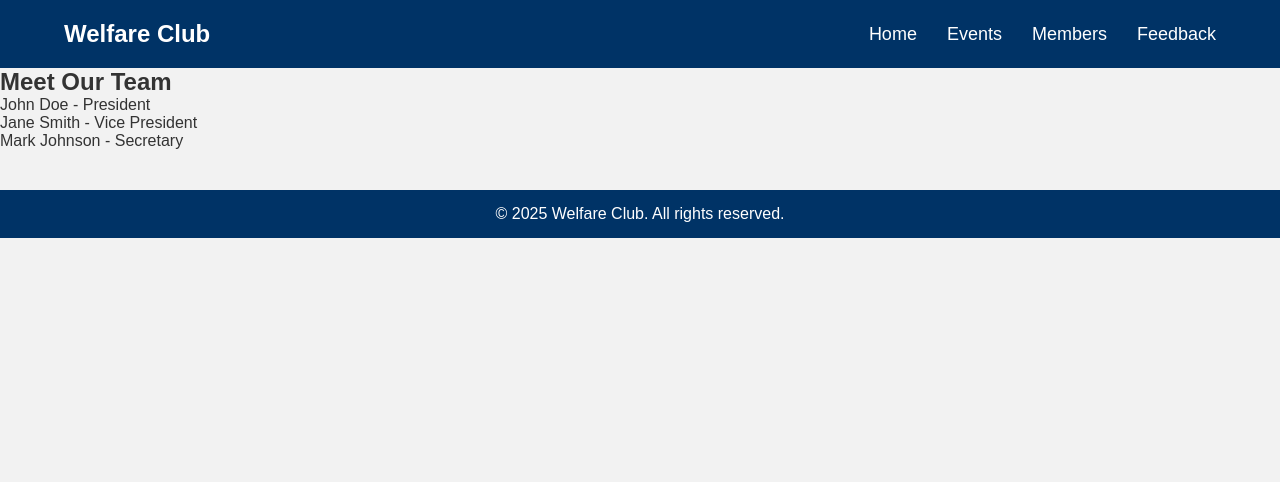
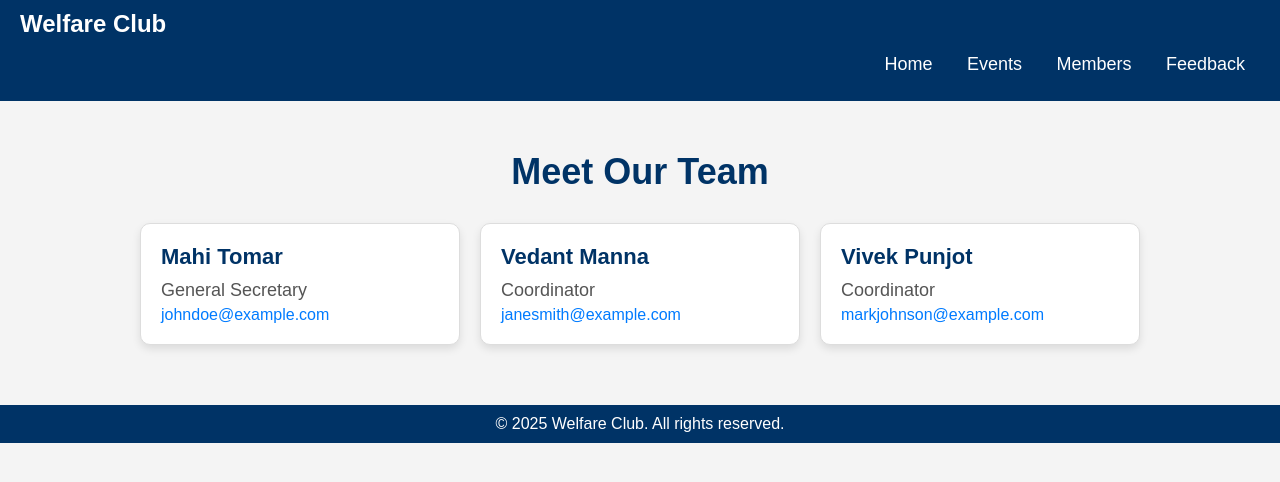
Before and after one commit to Vedant-Manna/welfare-club-iitg.odp, a plain HTML site: page members.html in a window 1280 px wide. Drawn offline with Linux system fonts and the light colour scheme.

Commit message:
Update members.html

```diff
--- a/members.html
+++ b/members.html
@@ -3,7 +3,110 @@
 <head>
   <meta charset="UTF-8">
   <title>Welfare Club - Members</title>
-  <link rel="stylesheet" href="style.css">
+  <style>
+    body {
+      font-family: Arial, sans-serif;
+      margin: 0;
+      padding: 0;
+      background-color: #f4f4f4;
+    }
+
+    header {
+      background-color: #003366;
+      padding: 10px 20px;
+      color: white;
+    }
+
+    .logo {
+      font-size: 24px;
+      font-weight: bold;
+    }
+
+    .nav-links {
+      list-style: none;
+      padding: 0;
+      text-align: right;
+    }
+
+    .nav-links li {
+      display: inline;
+      margin: 0 15px;
+    }
+
+    .nav-links a {
+      color: white;
+      text-decoration: none;
+      font-size: 18px;
+    }
+
+    nav a:hover {
+      text-decoration: underline;
+    }
+
+    main {
+      padding: 20px;
+    }
+
+    h1 {
+      text-align: center;
+      font-size: 36px;
+      margin-bottom: 30px;
+      color: #003366;
+    }
+
+    .members-grid {
+      display: grid;
+      grid-template-columns: repeat(auto-fit, minmax(250px, 1fr));
+      gap: 20px;
+      max-width: 1000px;
+      margin: 0 auto;
+    }
+
+    .member-card {
+      background-color: white;
+      border: 1px solid #ddd;
+      border-radius: 10px;
+      padding: 20px;
+      box-shadow: 0 4px 8px rgba(0,0,0,0.1);
+      transition: transform 0.3s, box-shadow 0.3s;
+    }
+
+    .member-card:hover {
+      transform: translateY(-5px);
+      box-shadow: 0 8px 16px rgba(0,0,0,0.2);
+    }
+
+    .member-name {
+      font-size: 22px;
+      font-weight: bold;
+      color: #003366;
+      margin-bottom: 10px;
+    }
+
+    .member-position {
+      font-size: 18px;
+      color: #555;
+      margin-bottom: 5px;
+    }
+
+    .member-email {
+      font-size: 16px;
+      color: #007BFF;
+      text-decoration: none;
+    }
+
+    footer {
+      text-align: center;
+      padding: 10px;
+      background-color: #003366;
+      color: white;
+      margin-top: 40px;
+    }
+
+    footer p {
+      margin: 0;
+    }
+  </style>
 </head>
 <body>
   <header>
@@ -21,11 +124,25 @@
   <main>
     <section class="content">
       <h1>Meet Our Team</h1>
-      <ul class="members-list">
-        <li>John Doe - President</li>
-        <li>Jane Smith - Vice President</li>
-        <li>Mark Johnson - Secretary</li>
-      </ul>
+      <div class="members-grid">
+        <div class="member-card">
+          <div class="member-name">Mahi Tomar</div>
+          <div class="member-position">General Secretary</div>
+          <a href="mailto:johndoe@example.com" class="member-email">johndoe@example.com</a>
+        </div>
+
+        <div class="member-card">
+          <div class="member-name">Vedant Manna</div>
+          <div class="member-position">Coordinator</div>
+          <a href="mailto:janesmith@example.com" class="member-email">janesmith@example.com</a>
+        </div>
+
+        <div class="member-card">
+          <div class="member-name">Vivek Punjot</div>
+          <div class="member-position">Coordinator</div>
+          <a href="mailto:markjohnson@example.com" class="member-email">markjohnson@example.com</a>
+        </div>
+      </div>
     </section>
   </main>
 
```
